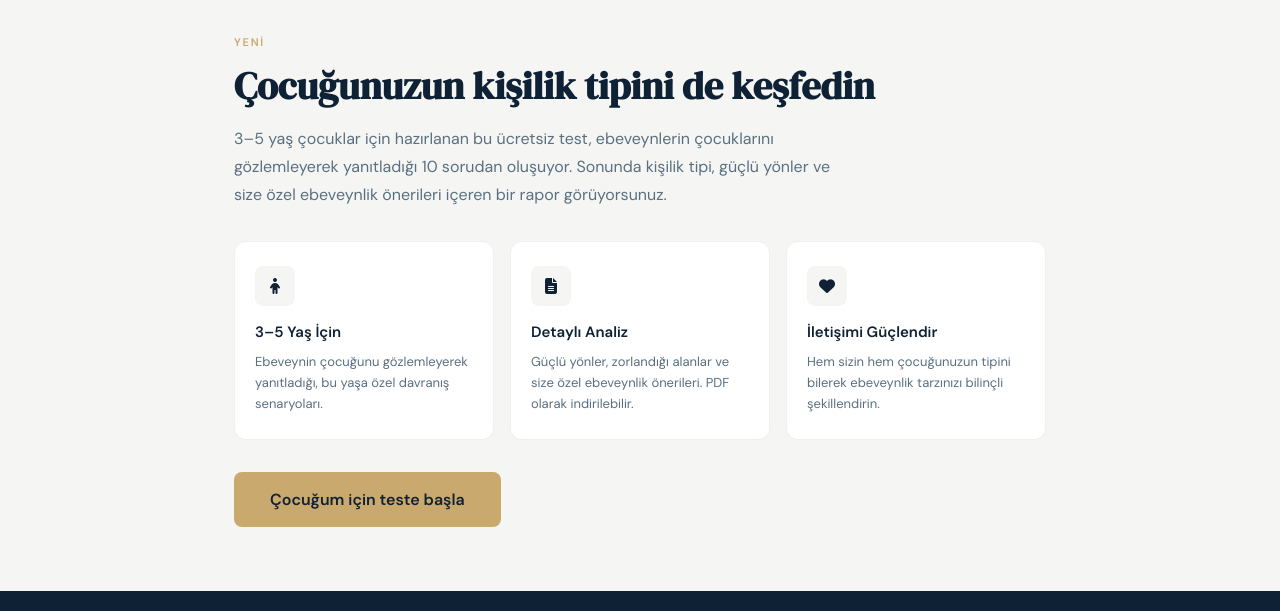
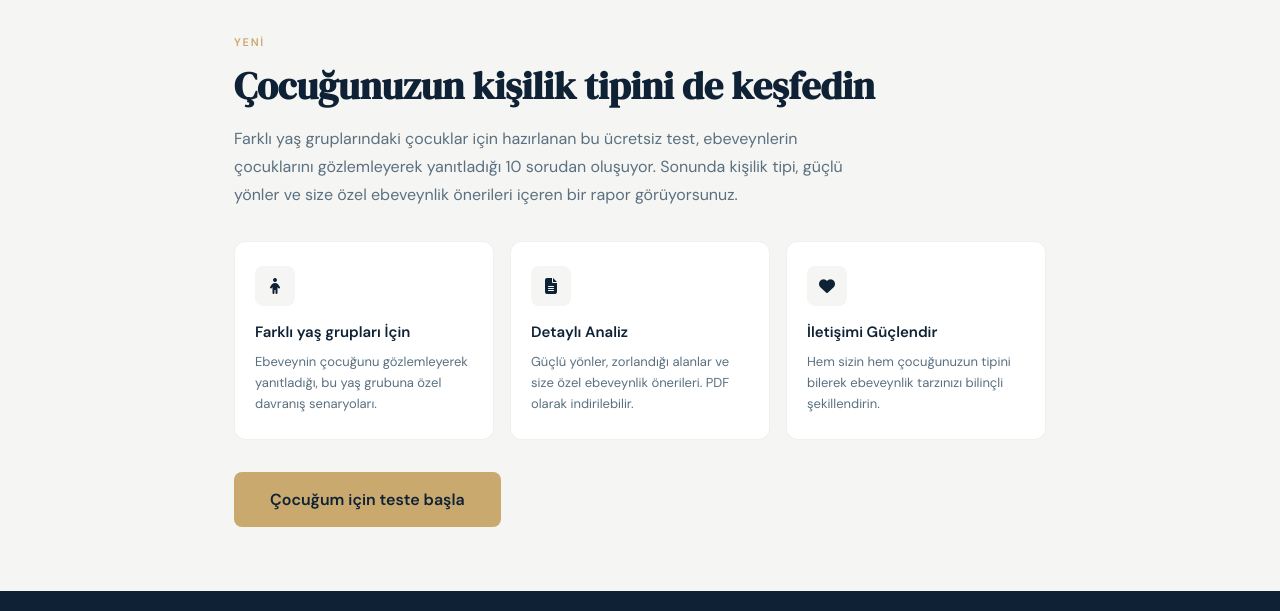
Before and after one commit to pelinakbas23/enneagram-test, a website: page index.html in a window 1280 px wide. Shown: the part 5520-6131 px from the top of the page. Drawn offline with Linux system fonts and the light colour scheme; no server answers.

Commit message:
hero bölümü güncellendi2

```diff
--- a/index.html
+++ b/index.html
@@ -649,14 +649,14 @@
     <div class="section-label">Yeni</div>
     <h2 class="section-title">Çocuğunuzun kişilik tipini de keşfedin</h2>
     <p class="section-body" style="margin-bottom: 32px;">
-      3–5 yaş çocuklar için hazırlanan bu ücretsiz test, ebeveynlerin çocuklarını gözlemleyerek yanıtladığı 10 sorudan oluşuyor.
+      Farklı yaş gruplarındaki çocuklar için hazırlanan bu ücretsiz test, ebeveynlerin çocuklarını gözlemleyerek yanıtladığı 10 sorudan oluşuyor.
       Sonunda kişilik tipi, güçlü yönler ve size özel ebeveynlik önerileri içeren bir rapor görüyorsunuz.
     </p>
     <div style="display: grid; grid-template-columns: repeat(3, 1fr); gap: 16px; margin-bottom: 32px;">
       <div class="benefit-card">
         <div class="benefit-icon"><i class="fa-solid fa-child" style="color: var(--navy); font-size: 16px;"></i></div>
-        <h3>3–5 Yaş İçin</h3>
-        <p>Ebeveynin çocuğunu gözlemleyerek yanıtladığı, bu yaşa özel davranış senaryoları.</p>
+        <h3>Farklı yaş grupları İçin</h3>
+        <p>Ebeveynin çocuğunu gözlemleyerek yanıtladığı, bu yaş grubuna özel davranış senaryoları.</p>
       </div>
       <div class="benefit-card">
         <div class="benefit-icon"><i class="fa-solid fa-file-lines" style="color: var(--navy); font-size: 16px;"></i></div>
```
